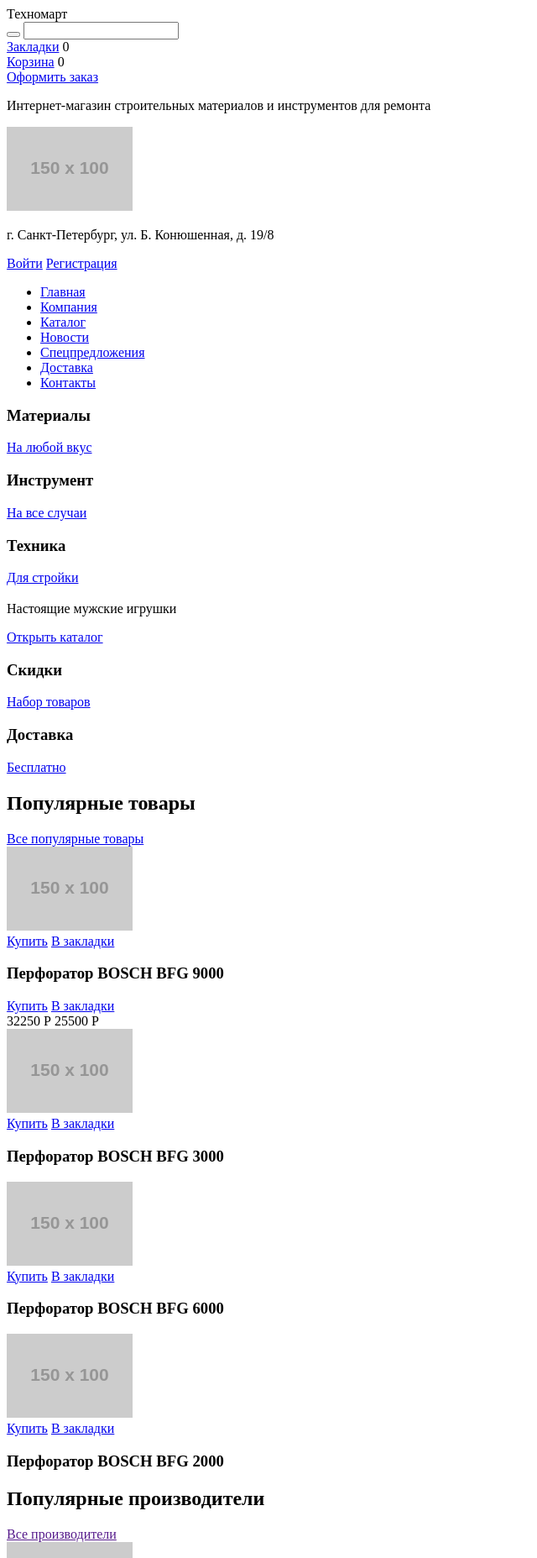
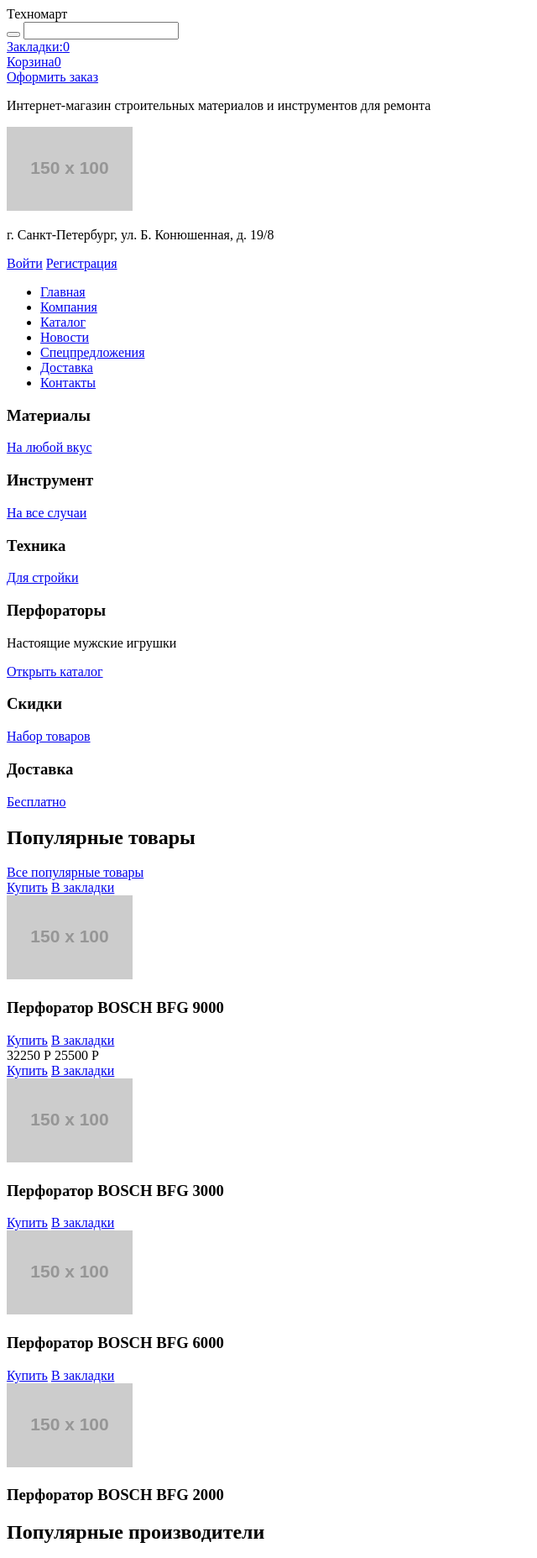
Before and after one commit to stallev/282177-technomart, a plain HTML site: page index.html in a window 1280 px wide. Shown: the top 1855 px of the page at 84% size, without its empty margins (0-640 px from the left). Drawn offline with Linux system fonts and the light colour scheme; placeholder pictures from the web are drawn by us.

Commit message:
Для проверки
можно проверять

```diff
--- a/index.html
+++ b/index.html
@@ -16,17 +16,12 @@
 						</button>
 						<input type="search" name="search">
 					</form>
-
 				</div>
 				<div class="bookmarks">
-					<a href="#">Закладки</a>
-					<span class="bookmarks-counter">0</span>
-
+					<a href="#">Закладки:<span class="bookmarks-counter">0</span></a>
 				</div>
 				<div class="cart">
-					<a href="#">Корзина</a>
-					<span class="cart-counter">0</span>
-
+					<a href="#">Корзина<span class="cart-counter">0</span></a>
 				</div>
 				<div class="checkout">
 					<a href="#">Оформить заказ</a>
@@ -84,7 +79,7 @@
 
 						</div>
 						<div class="slider">
-							<h3></h3>
+							<h3>Перфораторы</h3>
 							<p>Настоящие мужские игрушки</p>
 							<a href="#">Открыть каталог</a>
 						</div>
@@ -109,12 +104,12 @@
 					</div>
 				</div>
 				<div class="goods-list">
-					<div class="goods-item">	<!---div-->
-						<img src="http://placehold.it/150x100" alt="">
+					<article class="goods-item">	<!---div-->
 						<div class="pop-price-window">
 							<a href="#" class="buy-item">Купить</a>
 							<a href="#" class="bookmark-item">В закладки</a>
 						</div>
+						<img src="http://placehold.it/150x100" alt="">
 						<h3>Перфоратор BOSCH BFG 9000</h3>
 						<div class="pop-price-window">
 							<a href="#" class="buy-item">Купить</a>
@@ -122,45 +117,42 @@
 						</div>
 						<span class="old-priсe">32250 Р</span>
 						<span class="new-price">25500 Р</span>
-					</div>
-					<div class="goods-item">
-						<img src="http://placehold.it/150x100" alt="">
+					</article>
+					<article class="goods-item">
 						<div class="pop-price-window">
 							<a href="#" class="buy-item">Купить</a>
 							<a href="#" class="bookmark-item">В закладки</a>
 						</div>
+						<img src="http://placehold.it/150x100" alt="">
 						<h3>Перфоратор BOSCH BFG 3000</h3>
 						<span class="old-priсe"></span>
 						<span class="new-price"></span>
-					</div>
-					<div class="goods-item">
-						<img src="http://placehold.it/150x100" alt="">
+					</article>
+					<article class="goods-item">
 						<div class="pop-price-window">
 							<a href="#" class="buy-item">Купить</a>
 							<a href="#" class="bookmark-item">В закладки</a>
 						</div>
+						<img src="http://placehold.it/150x100" alt="">
 						<h3>Перфоратор BOSCH BFG 6000</h3>
 						<span class="old-priсe"></span>
 						<span class="new-price"></span>
-					</div>
-					<div class="goods-item">
-						<img src="http://placehold.it/150x100" alt="">
+					</article>
+					<article class="goods-item">
 						<div class="pop-price-window">
 							<a href="#" class="buy-item">Купить</a>
 							<a href="#" class="bookmark-item">В закладки</a>
 						</div>
+						<img src="http://placehold.it/150x100" alt="">
 						<h3>Перфоратор BOSCH BFG 2000</h3>
 						<span class="old-priсe"></span>
 						<span class="new-price"></span>
-					</div>
+					</article>
 				</div>
 			</section>
 			<section class="popular-manufacturers">
-					<div class="popular-manufacturers-header">
-						<h2>Популярные производители</h2>
-						<div class="to-more-information">
-							<a class="all-manufacturers" href="">Все производители</a>
-						</div>
+					<h2>Популярные производители</h2>
+					<a class="all-manufacturers" href="">Все производители</a>
 					</div>
 					<div class="manufacturer"><a href="#"><img src="http://placehold.it/150x100" alt=""></a></div>
 					<div class="manufacturer"><a href="#"><img src="http://placehold.it/150x100" alt=""></a></div>
@@ -178,6 +170,7 @@
 					<h2>Сервисы</h2>
 					<p class="services-description">Хороший интернет-магазин отличается от плохого не только ценами! Мы стараемся изо всех сил, чтобы сделать ваши покупки приятными.</p>
 				</div>
+				<!-- слайдер будет настроен позже -->
 				<div class="service-information">
 					<div class="service-information-menu"> <!--slider-->
 						<ul>
@@ -215,7 +208,7 @@
 				</div>
 				<div class="delivery-contacts">
 					<h2>Контакты</h2>
-					<p></p>
+					<p>Вы можете забрать товар сами, заехав в наш офис:</p>
 					<a href="#"></a>
 					<div class="to-more-information">
 						<button>Заблудились? Напишите нам</button><!--button   создать новый див для формы-->
@@ -258,9 +251,9 @@
 				Все права защищены
 			</div>
 			<div class="social"> <!--этот блок не закончил, забыл, что ты рекомендовал, напиши, пожалуйта в комментариях-->
-				<a href="#"><img src="http://placehold.it/150x100" alt=""></a>
-				<a href="#"><img src="http://placehold.it/150x100" alt=""></a>
-				<a href="#"><img src="http://placehold.it/150x100" alt=""></a>
+				<a class="social vk" href="#"><img src="http://placehold.it/150x100" alt=""></a>
+				<a class="social facebook" href="#"><img src="http://placehold.it/150x100" alt=""></a>
+				<a class="social instagram" href="#"><img src="http://placehold.it/150x100" alt=""></a>
 			</div>
 			<div class="feedback">
 				<div class="mailto">
```
Also changed, not shown: catalog.html (+17 -16 lines).
